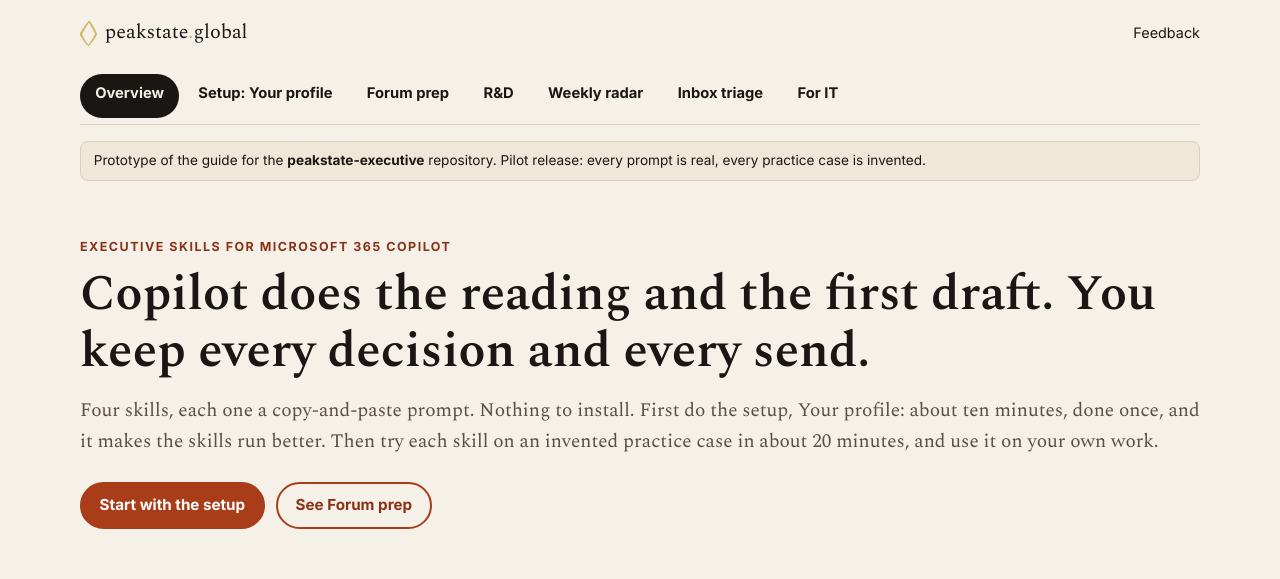
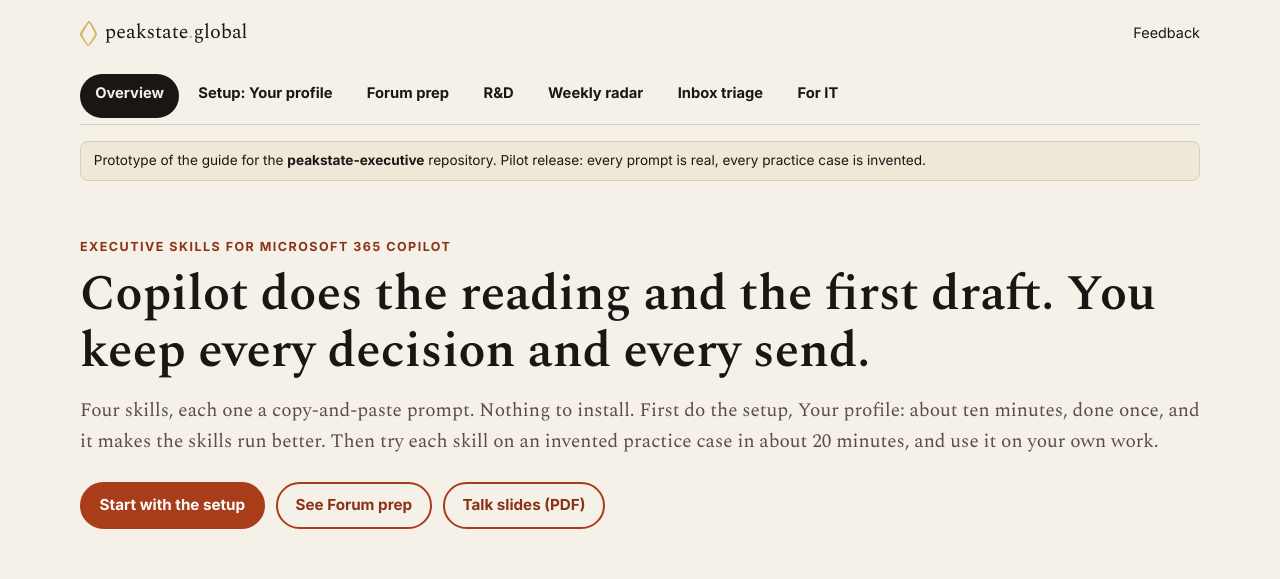
Before and after one commit to peakstate-global/peakstate-executive, a plain HTML site: page docs/index.html in a window 1280 px wide. Shown: the top 579 px of the page. Drawn offline with Linux system fonts and the light colour scheme.

Commit message:
docs: link the summit talk slides PDF from the hero
Co-Authored-By: Claude Opus 5.5 (1M context) <noreply@anthropic.com>

```diff
--- a/docs/index.html
+++ b/docs/index.html
@@ -134,6 +134,7 @@ footer p{margin:.3rem 0}
   <div class="cta">
     <a class="btn primary" href="#profile">Start with the setup</a>
     <a class="btn ghost" href="#forum">See Forum prep</a>
+    <a class="btn ghost" href="https://peakstate.global/docs/executive-ai-playbook-talk-slides.pdf">Talk slides (PDF)</a>
   </div>
 </section>
 
```
